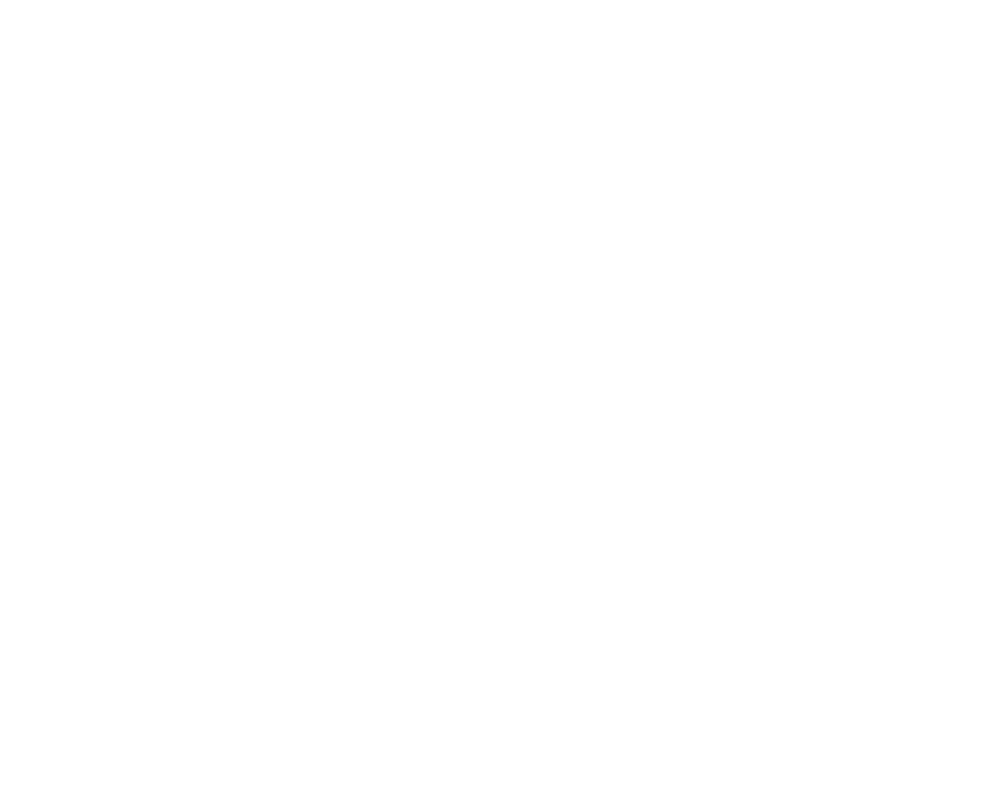
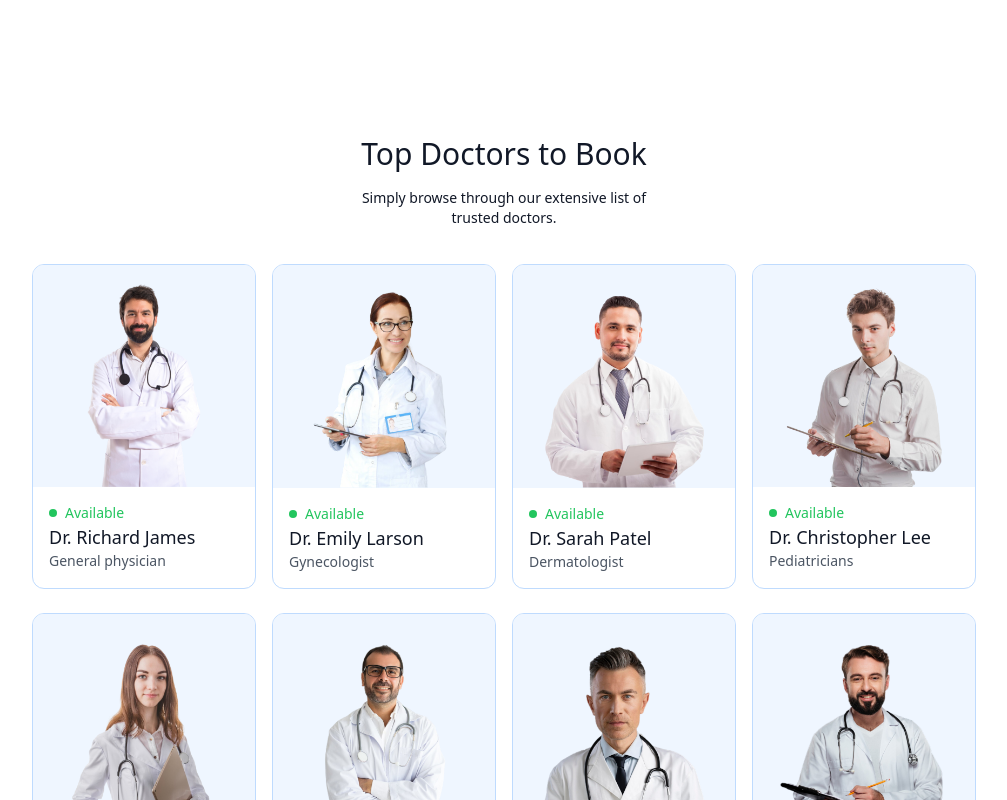
Before and after one commit to RashedujjamanNoor/doctorbari-client, a React (Vite) app: page / in a window 1280 px wide. Shown: the part 1000-1800 px from the top of the page, without its empty margins (136-1143 px from the left). Before the commit the page ends 1072 px from the top, so only its background shows below. Built offline with nearby package versions, Linux system fonts and the light colour scheme.

Commit message:
create top doctors component and show top 10 doctors

```diff
--- /dev/null
+++ b/src/components/TopDoctors.jsx
@@ -0,0 +1,38 @@
+import { useNavigate } from "react-router-dom";
+import { doctors } from "../assets/assets";
+
+const TopDoctors = () => {
+  const navigate = useNavigate();
+  return (
+    <div className="flex flex-col items-center gap-4 my-16 text-gray-900 md:mx-10">
+      <h1 className="text-3xl font-medium ">Top Doctors to Book</h1>
+      <p className="sm:w-1/3 text-center text-sm">
+        Simply browse through our extensive list of trusted doctors.
+      </p>
+      <div className="w-full grid grid-cols-auto gap-4 pt-5 gap-y-6 px-3 sm:px-0">
+        {doctors.slice(0, 10).map((doctor, index) => (
+          <div
+            onClick={() => navigate(`/apointment/${doctor._id}`)}
+            key={index}
+            className="border border-blue-200 rounded-xl overflow-hidden cursor-pointer hover:-translate-y-1 transition-all duration-500"
+          >
+            <img src={doctor.image} alt="" className="bg-blue-50" />
+            <div className="p-4">
+              <div className="flex items-center gap-2 text-sm text-center text-green-500">
+                <p className="bg-green-500 rounded-full w-2 h-2"></p>
+                <p>Available</p>
+              </div>
+              <p className="text-gray-900 text-lg font-medium">{doctor.name}</p>
+              <p className="text-gray-600 text-sm">{doctor.speciality}</p>
+            </div>
+          </div>
+        ))}
+      </div>
+      <button className="bg-blue-50 text-gray-600 px-12 py-3 rounded-full mt-10">
+        more
+      </button>
+    </div>
+  );
+};
+
+export default TopDoctors;
--- a/src/pages/Home.jsx
+++ b/src/pages/Home.jsx
@@ -1,11 +1,13 @@
 import Header from "../components/Header";
 import SpecialityMenu from "../components/SpecialityMenu";
+import TopDoctors from "../components/TopDoctors";
 
 const Home = () => {
   return (
     <div>
       <Header />
       <SpecialityMenu />
+      <TopDoctors />
     </div>
   );
 };
--- a/tailwind.config.js
+++ b/tailwind.config.js
@@ -6,6 +6,9 @@
       colors: {
         primary: "#5f6FFF",
       },
+      gridTemplateColumns: {
+        auto: "repeat(auto-fit,minmax(200px,1fr))",
+      },
     },
   },
   plugins: [],
```
Also changed, not shown: src/context/AppContext.jsx (added).
